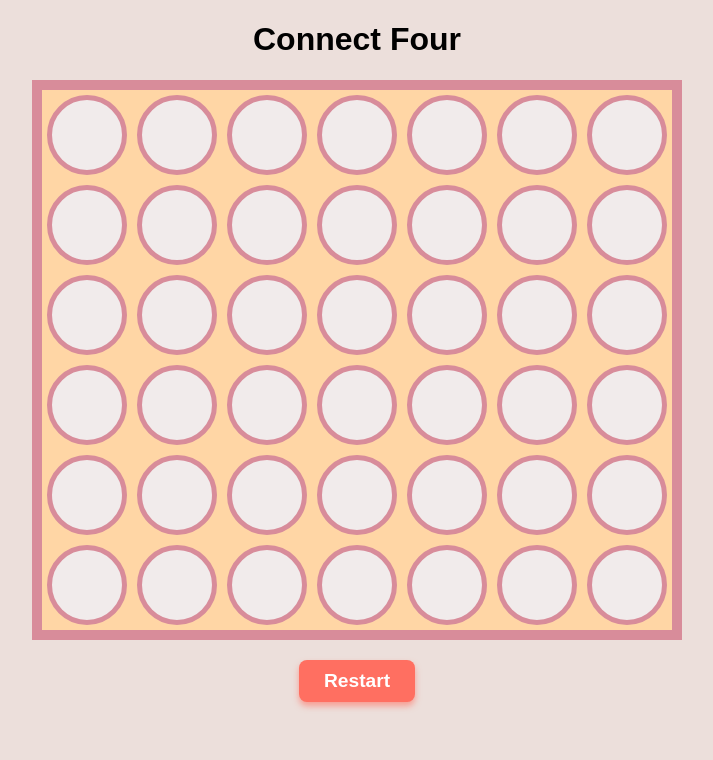
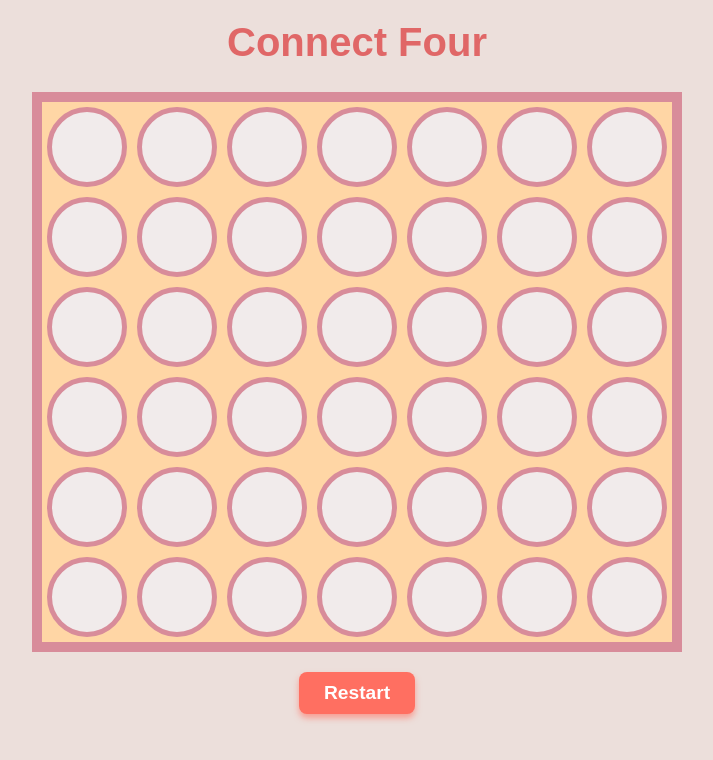
Before and after one commit to Abdulmunem27/Connect4-AI, a plain HTML site: page index.html in a window 1280 px wide. Shown: the whole page, without its empty margins (283-996 px from the left). Drawn offline with Linux system fonts and the light colour scheme.

Commit message:
index.html

```diff
--- a/index.html
+++ b/index.html
@@ -8,9 +8,10 @@
     <title>Connect Four</title>
 </head>
 <body>
-    <h1>Connect Four</h1>
+    <h1 class="title">Connect Four</h1>
     <h2 id="winner"></h2>
     <div id="board"></div>
     <button onclick="location.reload()">Restart</button>
 </body>
+
 </html>
```
